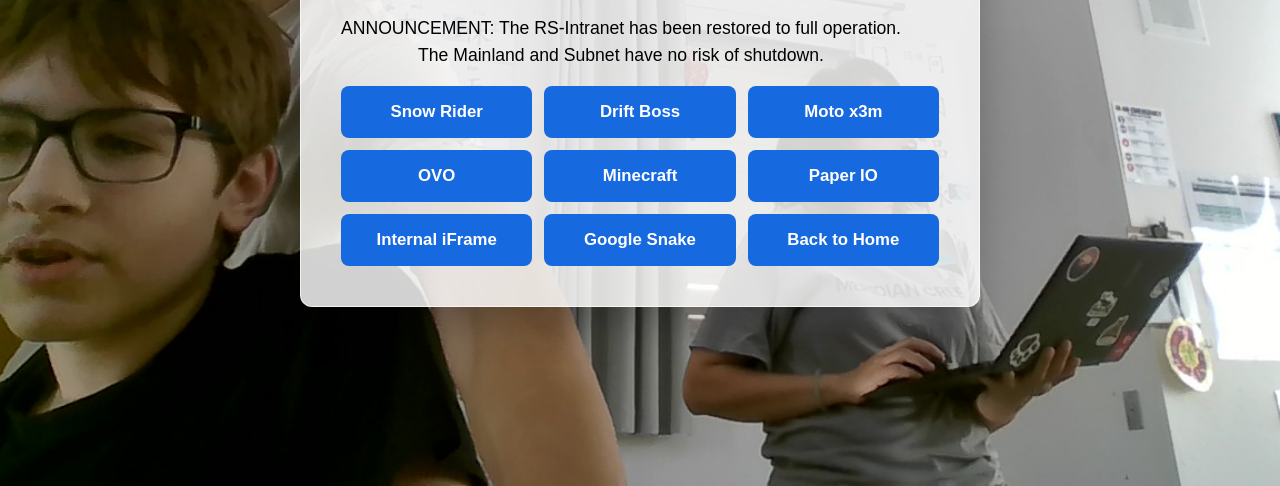
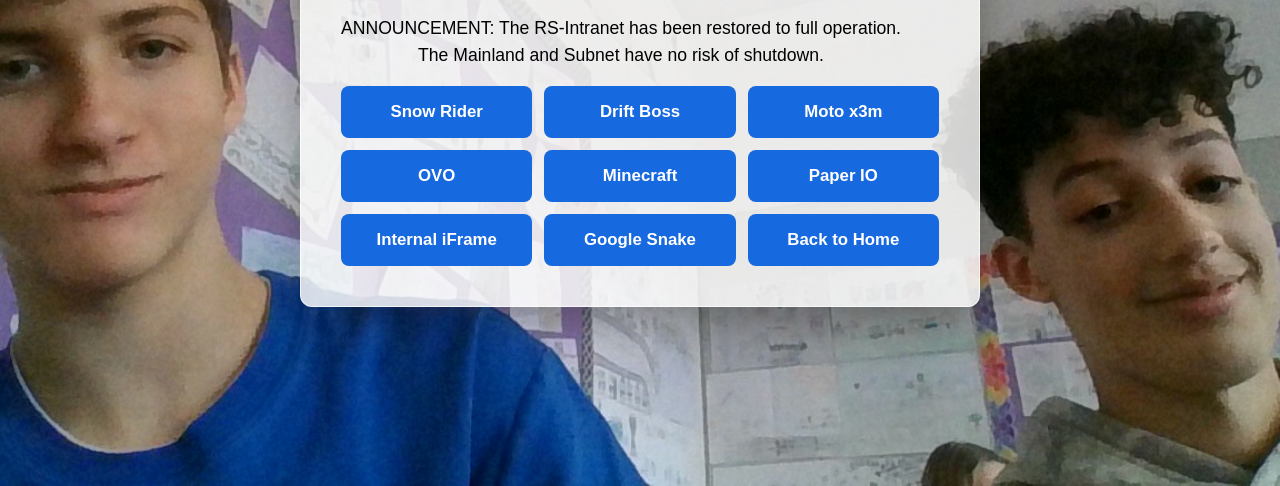
Before and after one commit to RS-Intranet/quatros1client, a plain HTML site: page tools.html in a window 1280 px wide. Shown: the part 314-800 px from the top of the page. Drawn offline with Linux system fonts and the light colour scheme.

Commit message:
Update tools.html

```diff
--- a/tools.html
+++ b/tools.html
@@ -22,7 +22,7 @@
         align-items: center;
         justify-content: center;
         background-color: #203040;
-        background-image: url("homeassets.jpg");
+        background-image: url("utf.jpg");
         background-position: center;
         background-repeat: no-repeat;
         background-size: cover;
```
